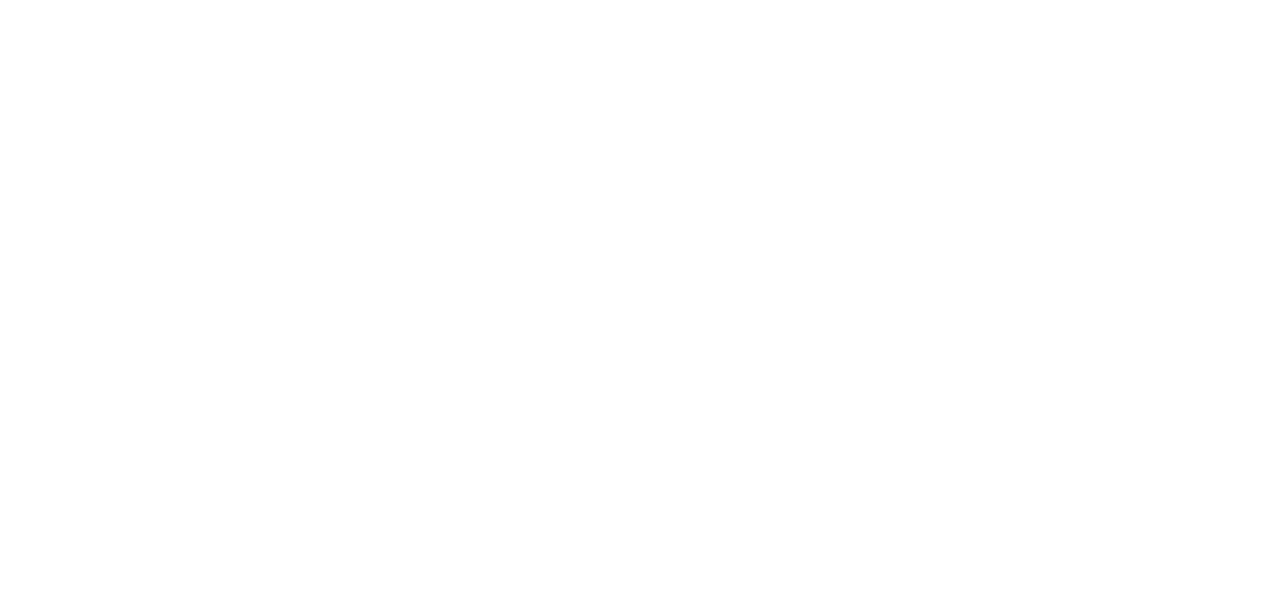
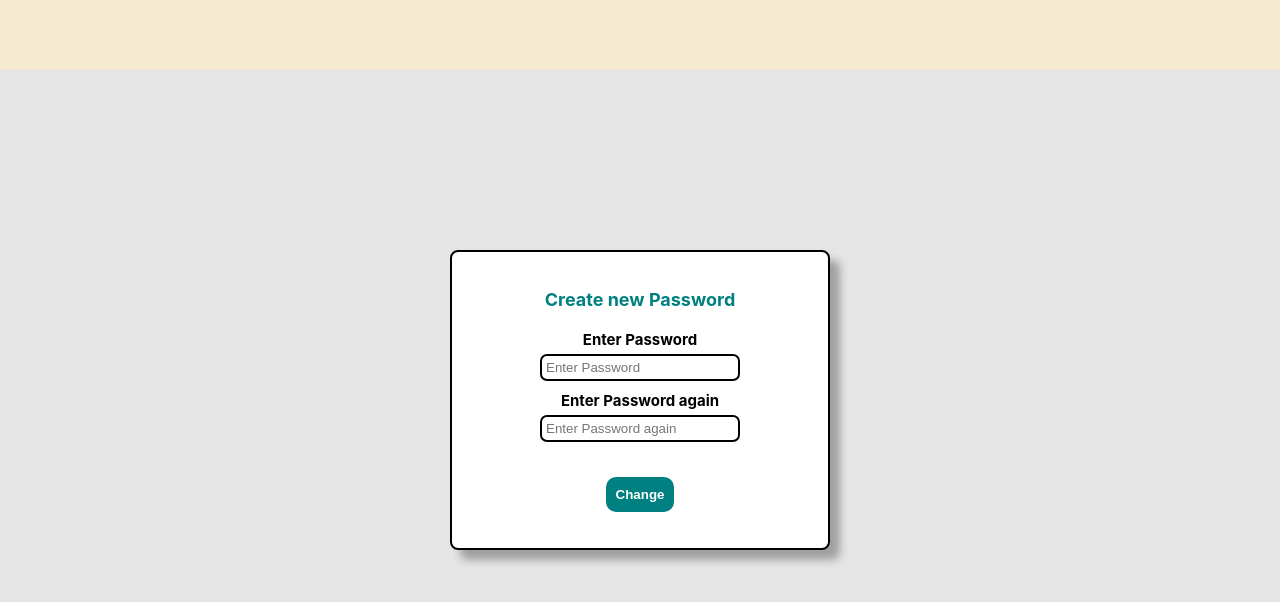
Before and after one commit to 87prashant/MindChart, a React (Create React App) app in the folder packages/client/: page /forget-password-verify/1/1 in a window 1280 px wide. Before the commit this address had no page. Shown: the top 602 px of the page. Built offline with nearby package versions, Linux system fonts and the light colour scheme.

Commit message:
add 'create new password' page

```diff
--- a/packages/client/src/Root.tsx
+++ b/packages/client/src/Root.tsx
@@ -1,11 +1,13 @@
 import { Route, Routes } from "react-router-dom";
 import App from "./components/App/App";
+import ForgetPassword from "./components/ForgetPassword";
 import VerifyEmail from "./components/VerifyEmail";
 
 const Root = () => (
   <Routes>
     <Route path="/" element={<App />} />
     <Route path="verify-email/:email/:verificationToken" element={<VerifyEmail />} />
+    <Route path="forget-password-verify/:email/:verificationToken" element={<ForgetPassword/>}/>
   </Routes>
 );
 export default Root;
--- /dev/null
+++ b/packages/client/src/components/ForgetPassword.tsx
@@ -0,0 +1,113 @@
+import styled from "@emotion/styled";
+import { useRef, useState } from "react";
+import { useNavigate, useParams } from "react-router-dom";
+import CommonBackground from "./CommonBackground";
+import { StyledWrapper } from "./Form";
+import { SignUpButton } from "./Header";
+import { StyledInput, StyledInputName } from "./SignUp";
+
+const Wrapper = styled(StyledWrapper)({
+  width: 380,
+  height: 300,
+  display: "flex",
+  justifyContent: "center",
+  alignItems: "center",
+  flexDirection: "column",
+  backgroundColor: "white",
+});
+
+const Heading = styled("div")({
+  color: "teal",
+  fontWeight: "bolder",
+  fontSize: 18,
+  marginBottom: 20,
+});
+
+const VerifyButton = styled(SignUpButton)({
+  marginTop: 25,
+  border: "none",
+  color: "white",
+  transition: "all 200ms ease",
+  ":hover": {
+    backgroundColor: "rgba(67, 160, 71, 1)",
+  },
+});
+
+const Result = styled("div")({
+  color: "red",
+  textAlign: "center",
+  fontSize: 14,
+});
+
+const InputName = styled(StyledInputName)({
+  marginBottom: 5,
+  fontSize: 15,
+});
+
+const Input = styled(StyledInput)({
+  width: 200,
+  padding: 4,
+});
+
+const ForgetPassword = () => {
+  const [result, setResult] = useState("");
+
+  const passOneRef = useRef<HTMLInputElement | null>(null);
+  const passTwoRef = useRef<HTMLInputElement | null>(null);
+
+  const { email, verificationToken } = useParams();
+  const navigate = useNavigate();
+
+  function handleClick() {
+    const passwordOne = passOneRef.current!.value;
+    const passwordTwo = passTwoRef.current!.value;
+    if (passwordOne !== passwordTwo) {
+      setResult("Password not matched");
+      return;
+    }
+
+    fetch(process.env.REACT_APP_FORGET_PASSWORD_VERIFY_API!, {
+      method: "post",
+      headers: { "Content-Type": "application/json" },
+      body: JSON.stringify({ email, verificationToken, password: passwordOne }),
+    })
+      .then((response) => response.json())
+      .then((data) => {
+        const { status } = data;
+        if (status === "error") {
+          setResult(data.error);
+          return;
+        }
+        navigate("/", {
+          state: { isRegistered: true, username: data.username, email },
+        });
+      });
+  }
+
+  return (
+    <>
+      <CommonBackground />
+      <Wrapper>
+        <Heading>Create new Password</Heading>
+        <InputName>Enter Password</InputName>
+        <Input
+          ref={passOneRef}
+          type="password"
+          placeholder="Enter Password"
+          autoComplete="current-password"
+        />
+        <InputName>Enter Password again</InputName>
+        <Input
+          ref={passTwoRef}
+          type="password"
+          placeholder="Enter Password again"
+          autoComplete="current-password"
+        />
+        <Result>{result}</Result>
+        <VerifyButton onClick={handleClick}>Change</VerifyButton>
+      </Wrapper>
+    </>
+  );
+};
+
+export default ForgetPassword;
--- a/packages/client/src/components/SignUp.tsx
+++ b/packages/client/src/components/SignUp.tsx
@@ -45,12 +45,12 @@ const StyledHeader = styled(Header)({
   margin: "0px 0px 20px 0px",
 });
 
-const StyledInputName = styled(Header)({
+export const StyledInputName = styled(Header)({
   fontSize: 12,
   margin: 0,
 });
 
-const StyledInput = styled(Inputs)({
+export const StyledInput = styled(Inputs)({
   width: "100%",
   margin: "0px 0px 10px 0px",
 });
--- a/packages/client/src/components/VerifyEmail.tsx
+++ b/packages/client/src/components/VerifyEmail.tsx
@@ -58,8 +58,7 @@ const VerifyEmail = () => {
           setResult(data.error);
           return;
         }
-        const { username, email } = data;
-        navigate("/", { state: { isRegistered: true, username, email } });
+        navigate("/", { state: { isRegistered: true, username: data.username, email } });
       });
   }
   return (
```
Also changed, not shown: 2 other files (tests, documents, lock files or other folders).
